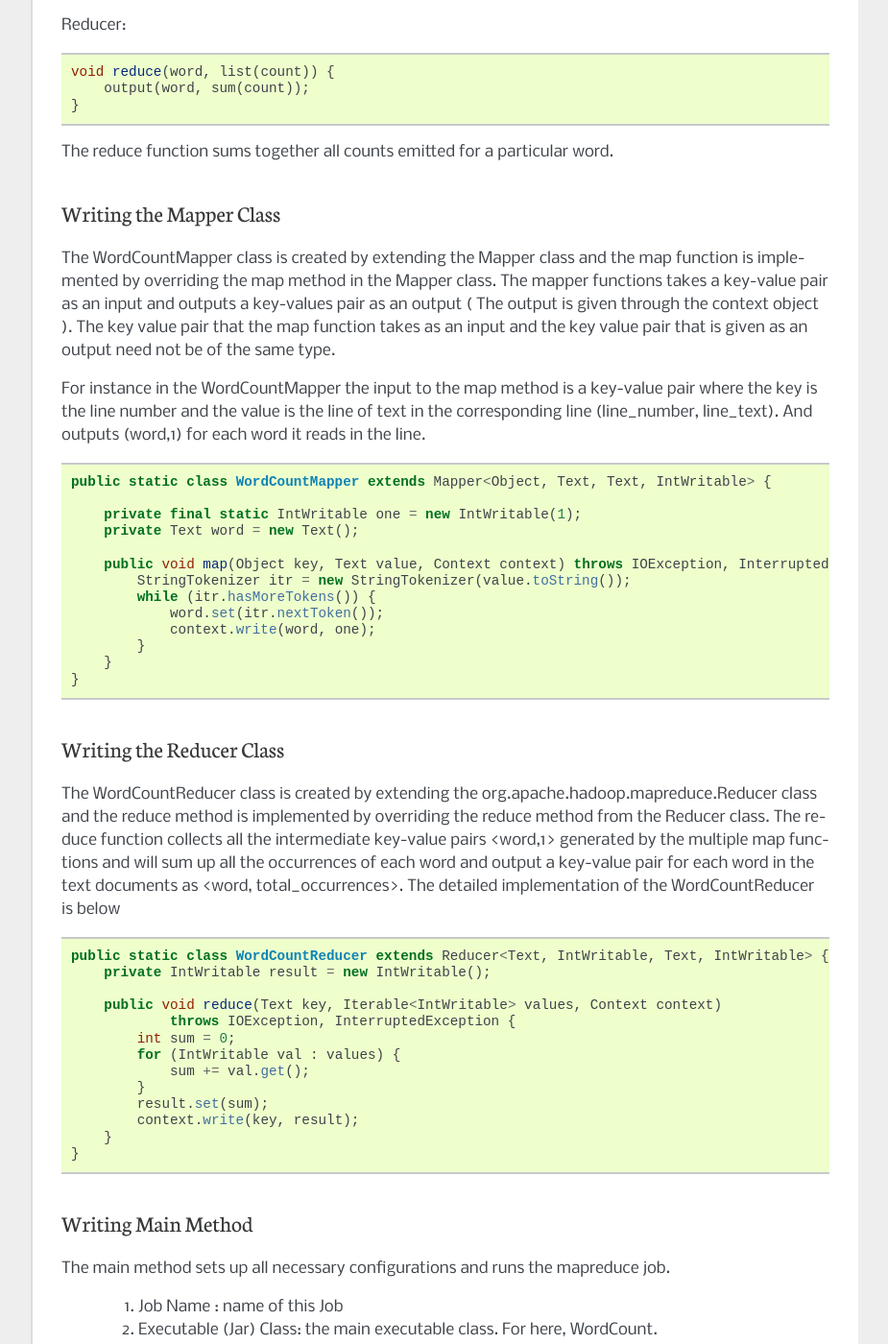
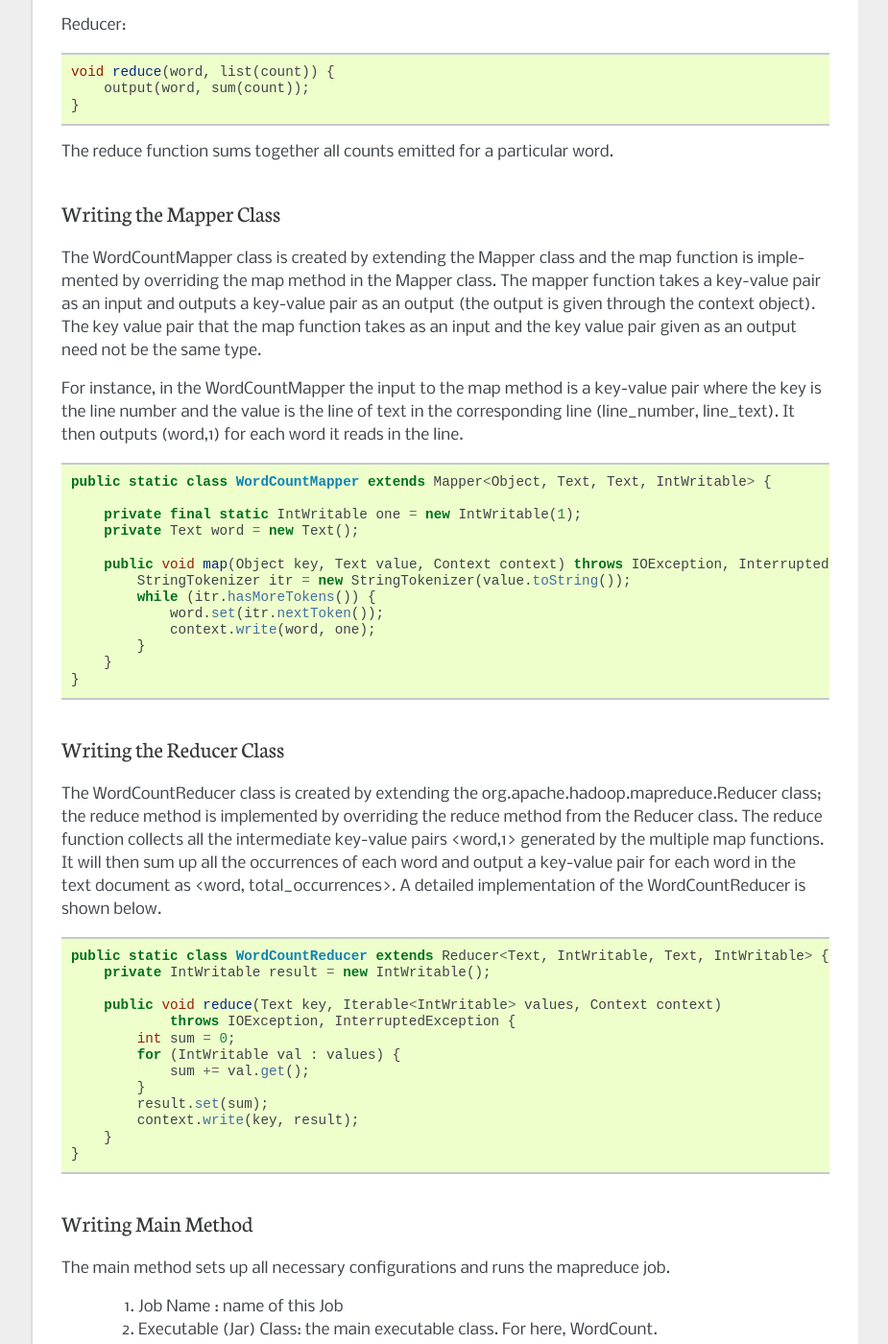
Before and after one commit to wigginst/www-1, a Sphinx documentation site: the page built from docs/source/wordcount.rst, in a window 1280 px wide and 1400 px high, scrolled down 1128 px. Shown: the whole window at 96% size, without its empty margins (198-1123 px from the left). Built offline with Sphinx 7.4.7, drawn with Linux system fonts in a browser that asks for light colours; some of the changed text lies outside the part shown.

Commit message:
Update wordcount.rst

```diff
--- a/docs/source/wordcount.rst
+++ b/docs/source/wordcount.rst
@@ -1,12 +1,12 @@
 Word Count
 ==========
-Word Count is a simple and easy to understand algorithm which can be implemented as a mapreduce application easily. Given a set of text documents the program counts the number of occurrences of each word. The algorithm consists of three main sections.
+Word Count is a simple and easy to understand algorithm which can be easily implemented as a mapreduce application. Given a set of text documents, the program counts the number of occurrences of each word. The algorithm consists of three main sections.
 
     1. Main Program
     2. Mapper
     3. Reducer
 
-An example of the Hadoop Word Count is as follows:
+An example of Hadoop Word Count is as follows:
 
 .. image:: images/figures/wordcount.png
    :height: 300px
@@ -39,9 +39,9 @@
 
 Writing the Mapper Class
 -----------------------
-The WordCountMapper class is created by extending the Mapper class and the map function is implemented by overriding the map method in the Mapper class. The mapper functions takes a key-value pair as an input and outputs a key-values pair as an output ( The output is given through the context object ). The key value pair that the map function takes as an input and the key value pair that is given as an output need not be of the same type.
+The WordCountMapper class is created by extending the Mapper class and the map function is implemented by overriding the map method in the Mapper class. The mapper function takes a key-value pair as an input and outputs a key-value pair as an output (the output is given through the context object). The key value pair that the map function takes as an input and the key value pair given as an output need not be the same type.
 
-For instance in the WordCountMapper the input to the map method is a key-value pair where the key is the line number and the value is the line of text in the corresponding line (line_number, line_text). And outputs (word,1) for each word it reads in the line.
+For instance, in the WordCountMapper the input to the map method is a key-value pair where the key is the line number and the value is the line of text in the corresponding line (line_number, line_text). It then outputs (word,1) for each word it reads in the line.
 
 .. code-block:: java
 
@@ -63,7 +63,7 @@
 Writing the Reducer Class
 ------------------------
 
-The WordCountReducer class is created by extending the org.apache.hadoop.mapreduce.Reducer class and the reduce method is implemented by overriding the reduce method from the Reducer class. The reduce function collects all the intermediate key-value pairs <word,1>  generated by the multiple map functions and will sum up all the occurrences of each word and output a key-value pair for each word in the text documents as <word, total_occurrences>. The detailed implementation of the WordCountReducer is below
+The WordCountReducer class is created by extending the org.apache.hadoop.mapreduce.Reducer class; the reduce method is implemented by overriding the reduce method from the Reducer class. The reduce function collects all the intermediate key-value pairs <word,1>  generated by the multiple map functions. It will then sum up all the occurrences of each word and output a key-value pair for each word in the text document as <word, total_occurrences>. A detailed implementation of the WordCountReducer is shown below.
 
 .. code-block:: java
 
@@ -214,12 +214,12 @@
         <version>1.2.1</version>
     </dependency>
 
-Running the Code.
+Running the Code
 --------------
 
-Next we will run the example on a local standalone Hadoop node. Before we run the example we need to create a set of input files that will be given to the program.
+Next we will run the example on a local standalone Hadoop node. Before we do so, we need to create a set of input files that will be given to the program.
 
-First create a directory to put all the input files in. The program will read all the files that are in this folder. Use the following commands to create the files and directories
+First create a directory in which to put all the input files. The program will read all the files that are in this folder. Use the following commands to create the files and directories.
 
 .. code-block:: bash
 
@@ -228,19 +228,19 @@
     vim 1.txt
     vim 2.txt
 
-Create two text files 1.txt and 2.txt under the folder containing the following
+Create two text files 1.txt and 2.txt under the folder containing the following:
 
 1.txt - Hello World Bye World
 
 2.txt - Hello Hadoop Goodbye Hadoop
 
-To run the mapreduce job execute the following command from the hadoop directory
+To run the mapreduce job execute the following command from the Hadoop directory:
 
 .. code-block:: bash
     cd ~/software/hadoop-2.7.2
     ./bin/hadoop jar wc.jar WordCount ~/hadoop/admicloudtutorial/wordcount/input ~/hadoop/admicloudtutorial/wordcount/output
 
-After the job has completed execute the following command and check the output that was generated.
+After the job has completed, execute the following command and check the output that was generated.
 
 .. code-block:: bash
 
```
Also changed, not shown: other parts of docs/source/wordcount.rst (+5 -5 lines).
